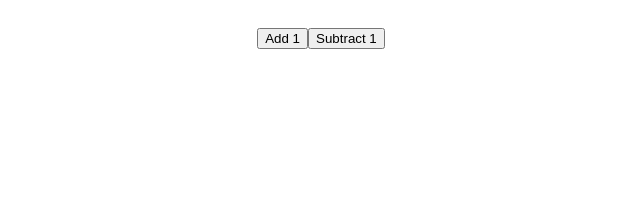
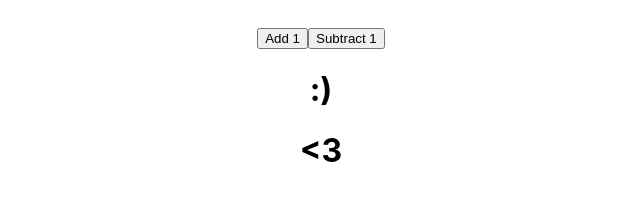
Before and after one commit to ivanfslee/react-hooks-intro, a React (Create React App) app: page / in a window 1280 px wide. Shown: the part 159-360 px from the top of the page, without its empty margins (319-959 px from the left). Built offline with nearby package versions, Linux system fonts and the light colour scheme.

Commit message:
Added Toggler.js that uses useState hook to change state

```diff
--- a/src/App.js
+++ b/src/App.js
@@ -3,12 +3,14 @@
 import './App.css';
 import CounterClass from './CounterClass';
 import CounterHooks from './CounterHooks';
+import Toggler from './Toggler';
 
 function App() {
   return (
     <div className="App">
       <CounterClass />
       <CounterHooks />
+      <Toggler />
     </div>
   );
 }
--- /dev/null
+++ b/src/Toggler.js
@@ -0,0 +1,16 @@
+import React, { useState } from 'react';
+
+function Toggler() {
+    const [isHappy, setIsHappy] = useState(true);
+    const [isHeartBroken, setIsHeartBroken] = useState(false);
+
+    return (
+        <div>
+            <h1 onClick={() => setIsHappy(!isHappy)}>{isHappy ? ':)' : ':('}</h1>
+            <h1 onClick={() => setIsHeartBroken(!isHeartBroken)}>{isHeartBroken ? '</3' : '<3'}</h1>
+        </div>
+
+    );
+}
+
+export default Toggler;
```
